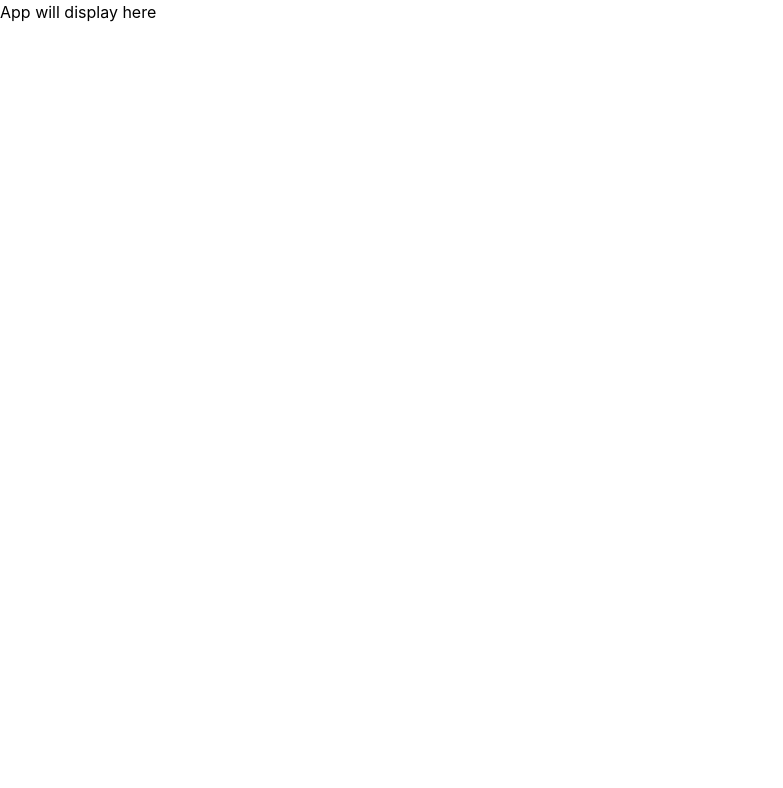
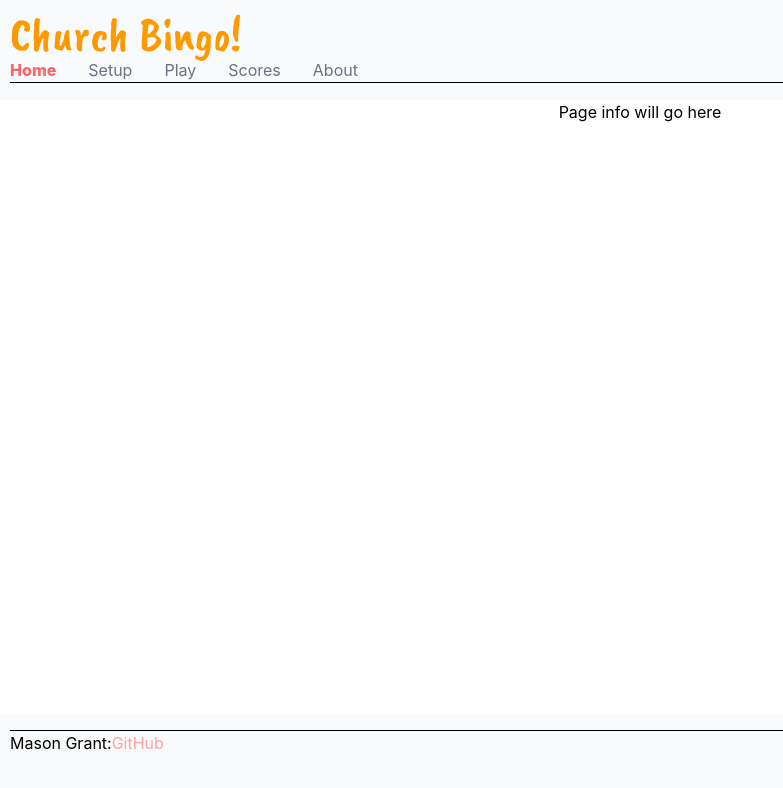
Before and after one commit to TheNewGrant/startup, a React (Vite) app: page / in a window 1280 px wide. Shown: the top 788 px of the page, without its empty margins (0-783 px from the left). Built offline with nearby package versions, Linux system fonts and the light colour scheme.

Commit message:
Setup header and footer in app.jsx

```diff
--- a/src/app.jsx
+++ b/src/app.jsx
@@ -1,6 +1,31 @@
 import React from 'react';
-// import './app.css';
+import './app.css';
 
 export default function App() {
-  return <div className="body">App will display here</div>;
+  return (
+    <div className="body">
+        <header className="bg-gray-50 dark:bg-gray-800">
+        <h1 className="caveat-brush-font text-5xl text-amber-500">Church Bingo!</h1>
+        <nav>
+        <ul>
+            <li><a href="index.html" className="text-red-400 hover:text-red-300 dark:text-white dark:hover:text-amber-400 font-extrabold">Home</a></li>
+            <li><a href="html/setup.html" className="text-gray-500 hover:text-red-300 dark:hover:text-white">Setup</a></li>
+            <li><a href="html/bingo.html" className="text-gray-500 hover:text-red-300 dark:hover:text-white">Play</a></li>
+            <li><a href="html/scores.html" className="text-gray-500 hover:text-red-300 dark:hover:text-white">Scores</a></li>
+            <li><a href="html/about.html" className="text-gray-500 hover:text-red-300 dark:hover:text-white">About</a></li>
+        </ul>
+        </nav>
+
+        <hr />
+    </header>
+
+    <main>Page info will go here</main>
+
+    <footer className="bg-gray-50 dark:bg-gray-800">
+        <hr />
+        <span className="text-reset dark:text-white">Mason Grant:</span>
+        <a href="https://github.com/TheNewGrant/startup" className="text-red-300 dark:text-amber-400">GitHub</a>
+    </footer>
+  </div>
+  );
 }
```
